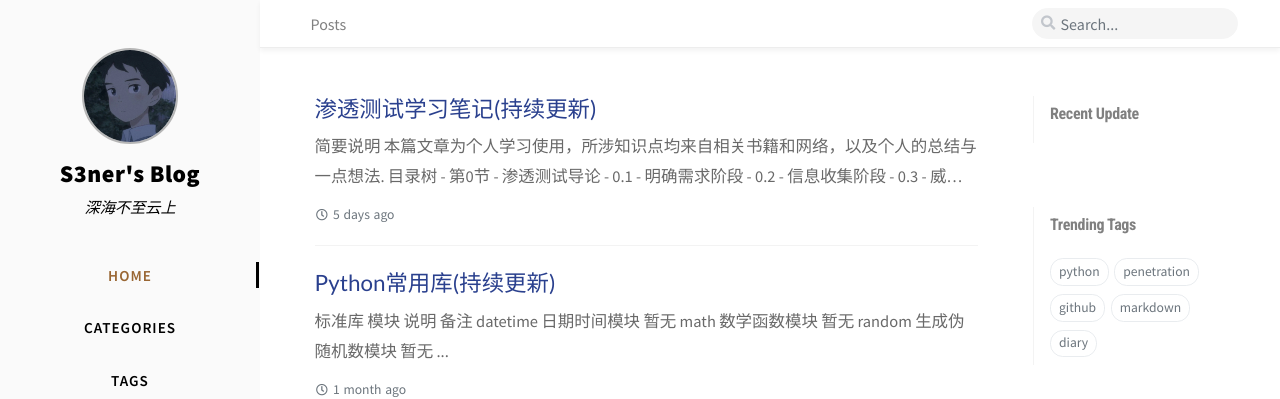
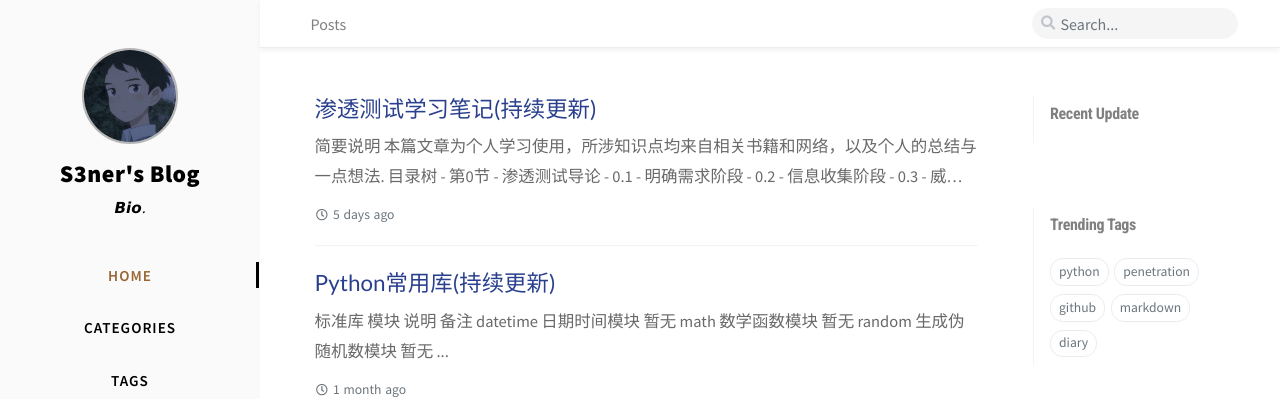
Before and after one commit to devisitem/legacy-blog, a Jekyll site: the page built from index.html, in a window 1280 px wide. Shown: the top 399 px of the page. Built offline with Jekyll 4.4.1, drawn with Linux system fonts in a browser that asks for light colours; nearby versions of some CDN libraries; the list of posts is cut into pages by our own code; comment, search, counter and statistics services are not loaded.

Commit message:
Update _config.yml

```diff
--- a/_config.yml
+++ b/_config.yml
@@ -10,7 +10,7 @@
 
 title: S3ner's Blog                         # the main title
 
-tagline: 深海不至云上  # it will display as the sub-title
+tagline: 𝘽𝙞𝙤.  # it will display as the sub-title
 
 description: >-                        # used by seo meta and the atom feed
   A minimal, portfolio, sidebar,
```
